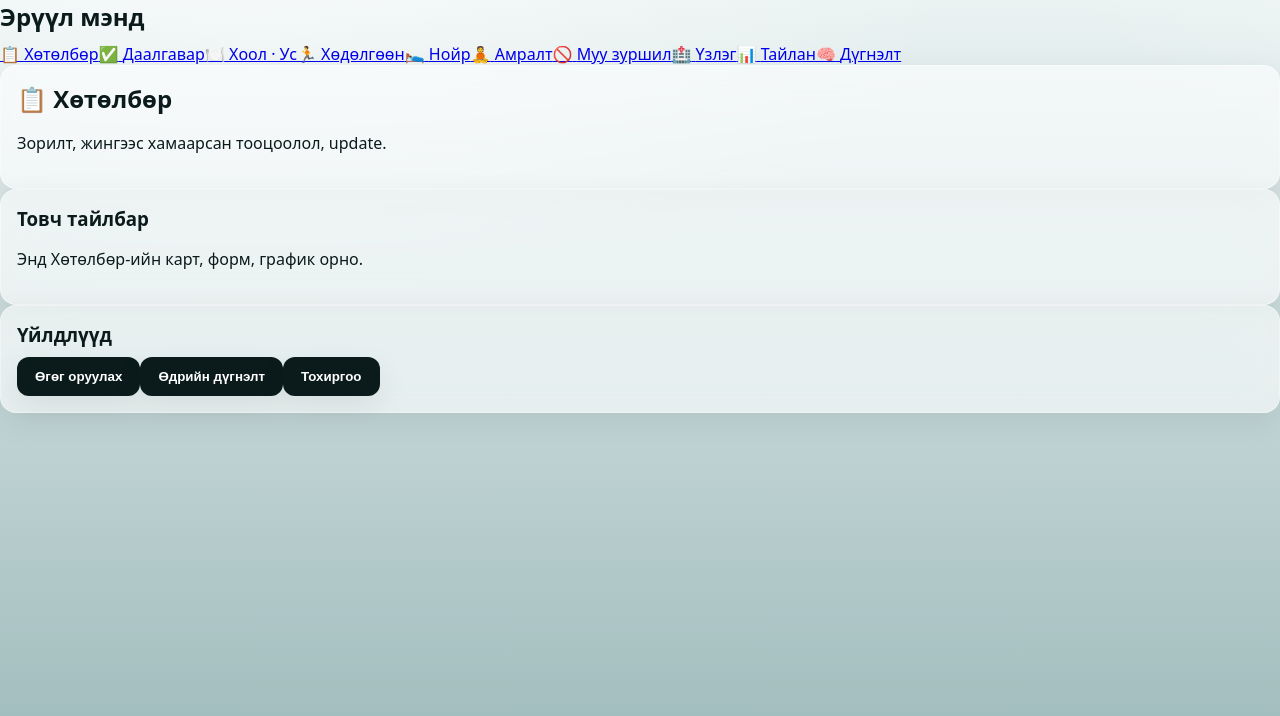
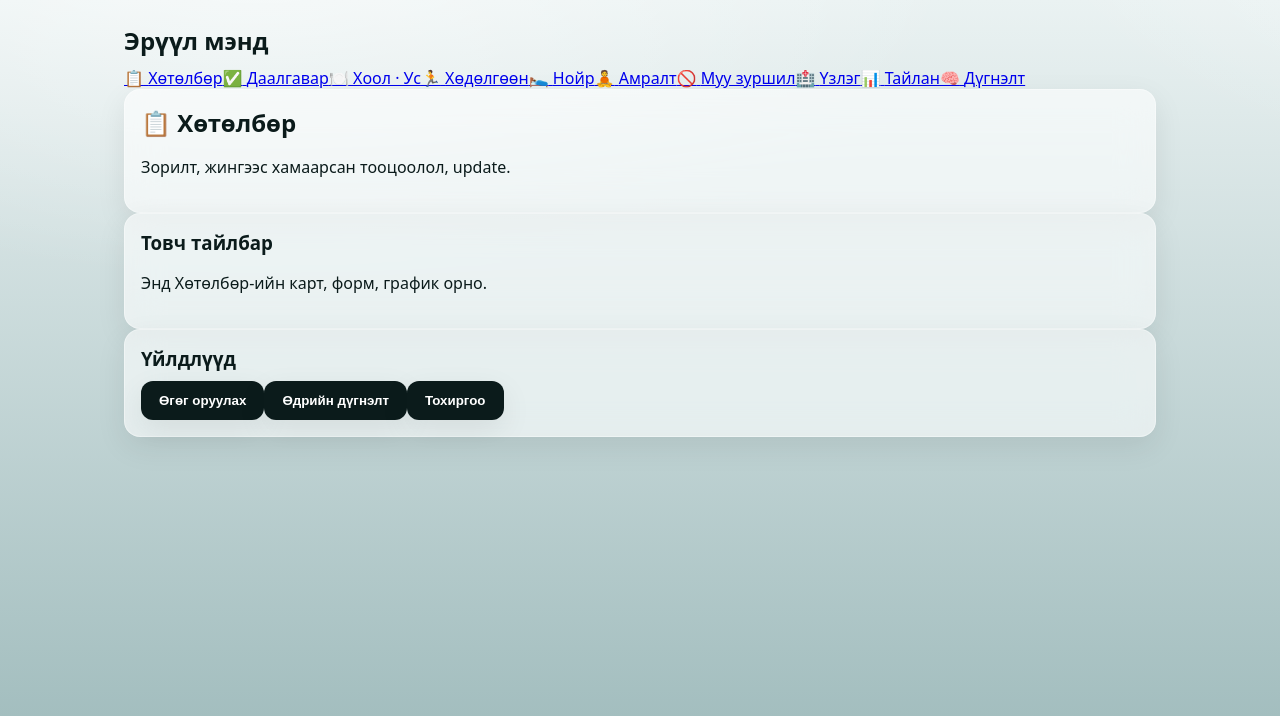
Before and after one commit to oyunsanaachat-cpu/OS.health, a Next.js app: page / in a window 1280 px wide. Shown: the top 716 px of the page. Built offline with nearby package versions, Linux system fonts and the light colour scheme.

Commit message:
Update layout.tsx

```diff
--- a/app/layout.tsx
+++ b/app/layout.tsx
@@ -1,11 +1,17 @@
-export const metadata = { title: "OS.health", description: "Health module" };
+// app/layout.tsx
+import "./globals.css";
 
-import "./globals.css";
+export const metadata = {
+  title: "OS • Health",
+  description: "Эрүүл мэндийн туслах (Оюунсанаа) – тунгалаг загвар",
+};
 
 export default function RootLayout({ children }: { children: React.ReactNode }) {
   return (
     <html lang="mn">
-      <body>{children}</body>
+      <body>
+        <div className="container">{children}</div>
+      </body>
     </html>
   );
 }
```
